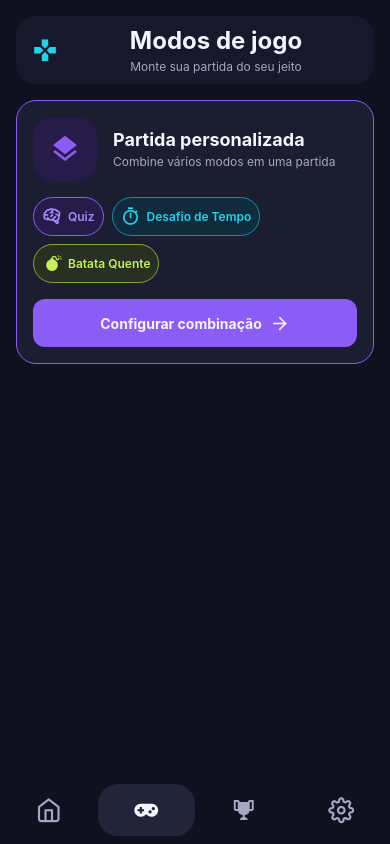
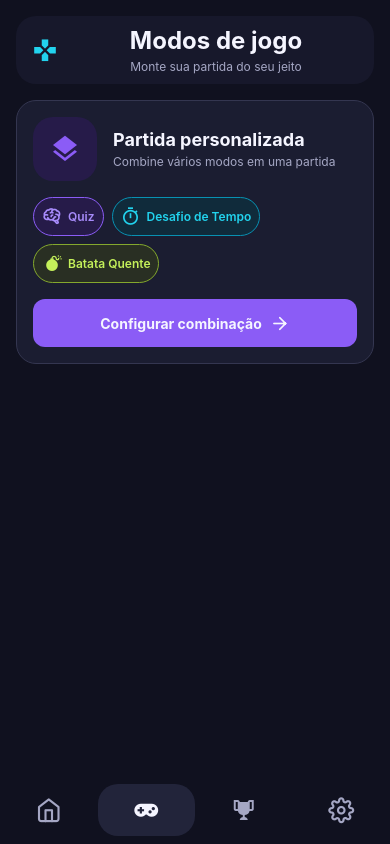
Before and after one commit to YanSilva22/GameBox, a React Native app: screen /GameScreen in a window 390 px wide. Built offline with nearby package versions, Linux system fonts and the light colour scheme.

Commit message:
Integrates AnimatedCard into GameCard
- Wraps the component layout with AnimatedCard.
- Delegates click actions and selection state to the animated wrapper.
- Removes static border styles from the main container.

```diff
--- a/src/components/GameCard.js
+++ b/src/components/GameCard.js
@@ -1,13 +1,13 @@
-
 import { View, Text, StyleSheet, Pressable } from 'react-native';
 import { theme } from '../constants/theme';
 import { Feather, MaterialCommunityIcons } from '@expo/vector-icons';
+import AnimatedCard from './AnimatedCard';
 
 const { colors, spacing, radius } = theme;
 
-export default function GameCard() {
+export default function GameCard({ selected, onPress }) {
     return (
-        <View style={styles.container}>
+        <AnimatedCard selected={selected} onPress={onPress} style={styles.container}>
             <View style={styles.content}>
                 <View style={styles.header}>
                     <View style={styles.icon}>
@@ -63,7 +63,7 @@ export default function GameCard() {
             </View>
 
             <View style={styles.buttonContainer}>
-                <Pressable style={styles.button}>
+                <Pressable style={styles.button} onPress={() => console.log("Clicado")}>
                     <Text style={styles.buttonText}>
                         Configurar combinação
                     </Text>
@@ -74,7 +74,7 @@ export default function GameCard() {
                     />
                 </Pressable>
             </View>
-        </View>
+        </AnimatedCard>
     );
 }
 
@@ -82,8 +82,6 @@ const styles = StyleSheet.create({
     container: {
         width: '100%',
         backgroundColor: colors.cardBackground,
-        borderWidth: 1.5,
-        borderColor: colors.primary,
         borderRadius: radius.lg,
         padding: spacing.md,
         gap: spacing.md,
```
